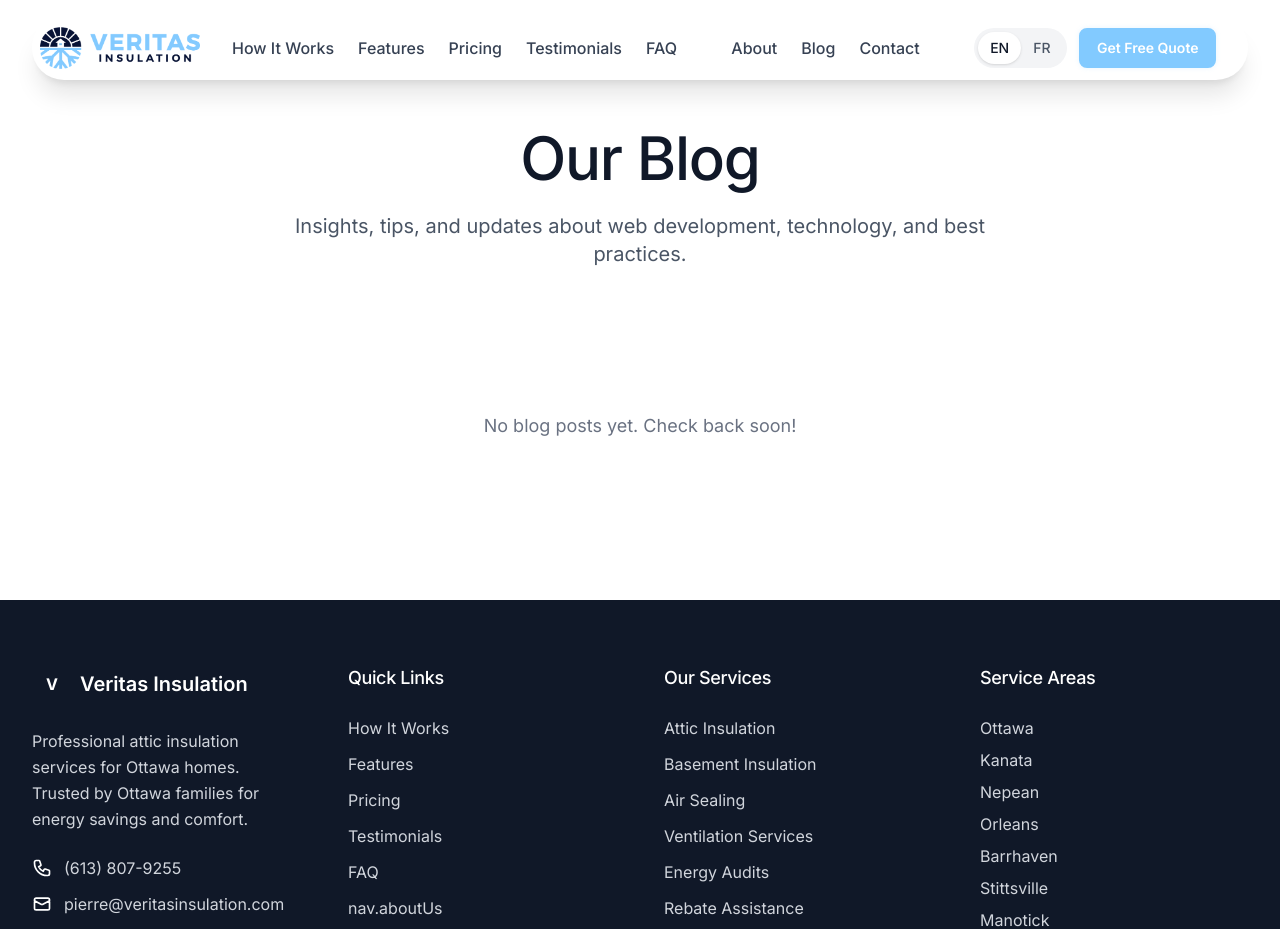
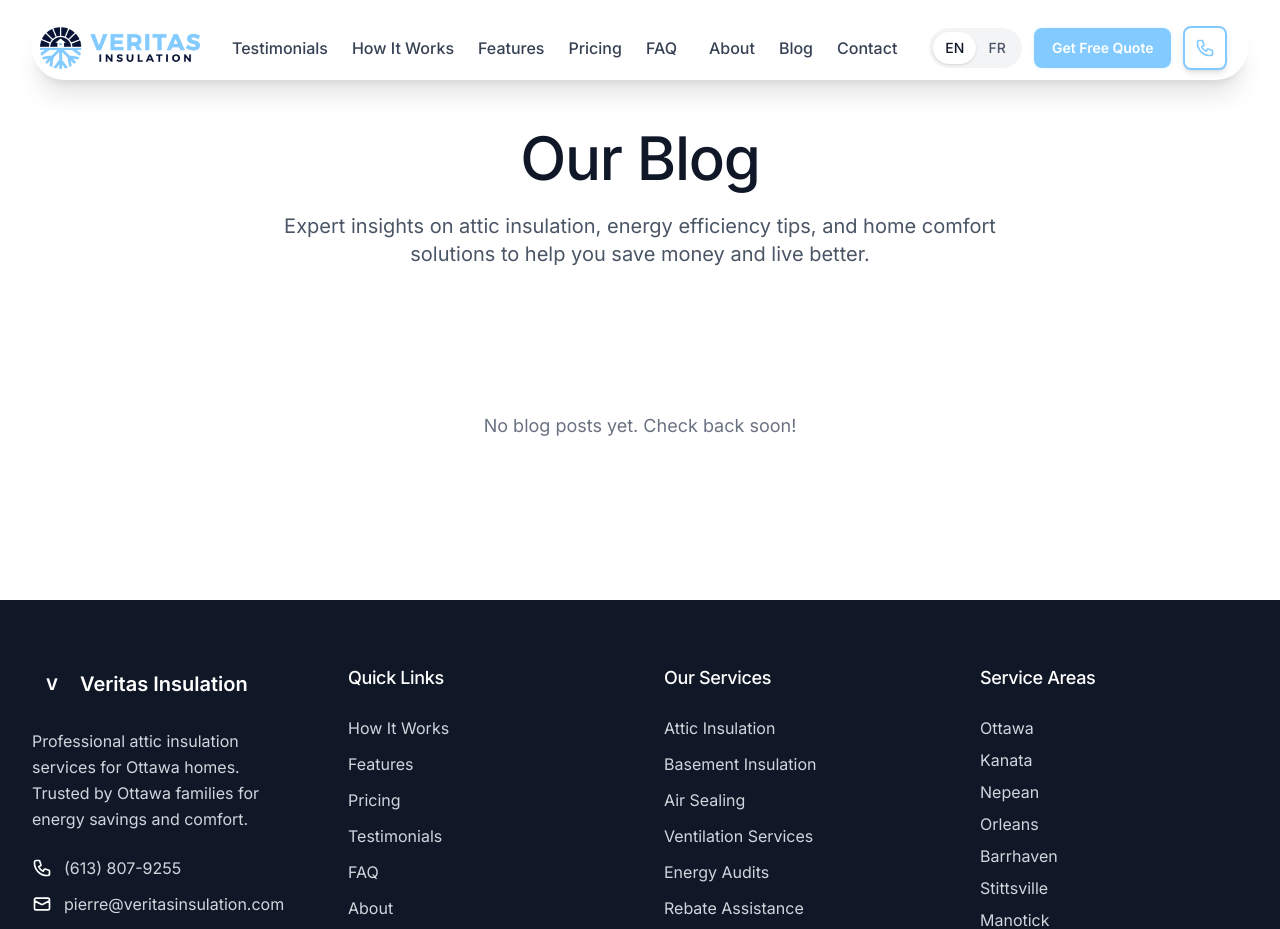
Before and after one commit to paul-madut/Pierre-Gauthier, a Next.js app: page /en/blog in a window 1280 px wide. Shown: the top 929 px of the page. Built offline with nearby package versions, Linux system fonts and the light colour scheme.

Commit message:
nav item order, footer typo and blog page default text

```diff
--- a/app/[locale]/blog/page.js
+++ b/app/[locale]/blog/page.js
@@ -37,7 +37,7 @@
 
 export const metadata = {
   title: 'Blog - Veritas Insulation',
-  description: 'Insights, tips, and updates about web development, insulation, and energy efficiency from the Veritas team.',
+  description: 'Expert insights on attic insulation, energy efficiency tips, home comfort solutions, and the latest in sustainable home improvements from the Veritas team.',
 };
 
 export default function BlogPage() {
@@ -55,7 +55,7 @@
               Our <span className="text-primary-500">Blog</span>
             </h1>
             <p className="text-xl text-gray-600 max-w-3xl mx-auto">
-              Insights, tips, and updates about web development, technology, and best practices.
+              Expert insights on attic insulation, energy efficiency tips, and home comfort solutions to help you save money and live better.
             </p>
           </div>
 
--- a/components/sections/Footer.js
+++ b/components/sections/Footer.js
@@ -96,7 +96,7 @@
               ))}
               <li>
                 <Link href="/about" className="text-gray-300 hover:text-white transition-colors">
-                  {tNav('aboutUs')}
+                  {tNav('about')}
                 </Link>
               </li>
               <li>
--- a/components/ui/Navigation.js
+++ b/components/ui/Navigation.js
@@ -5,7 +5,7 @@
 import Image from 'next/image'
 import { useRouter, usePathname, useParams } from 'next/navigation'
 import { useTranslations } from 'next-intl'
-import { MenuIcon, CloseIcon } from './Icons'
+import { MenuIcon, CloseIcon, PhoneIcon } from './Icons'
 import StyledButton from './StyledButton'
 import LanguageToggle from './LanguageToggle'
 
@@ -28,10 +28,10 @@
   }, [])
 
   const navItems = [
+    { name: t('testimonials'), href: '#testimonials' },
     { name: t('howItWorks'), href: '#how-it-works' },
     { name: t('features'), href: '#features' },
     { name: t('pricing'), href: '#pricing' },
-    { name: t('testimonials'), href: '#testimonials' },
     { name: t('faq'), href: '#faq' },
   ]
 
@@ -121,6 +121,13 @@
               >
                 {t('getFreeQuote')}
               </StyledButton>
+              <a
+                href="tel:6138079255"
+                className="p-2.5 bg-white border-2 border-[#82caff] text-[#82caff] hover:bg-[#82caff] hover:text-white rounded-lg transition-all duration-300 transform hover:scale-110 active:scale-95 shadow-md hover:shadow-lg"
+                aria-label="Call Veritas Insulation"
+              >
+                <PhoneIcon className="w-5 h-5" />
+              </a>
             </div>
 
             {/* Mobile menu button */}
```
